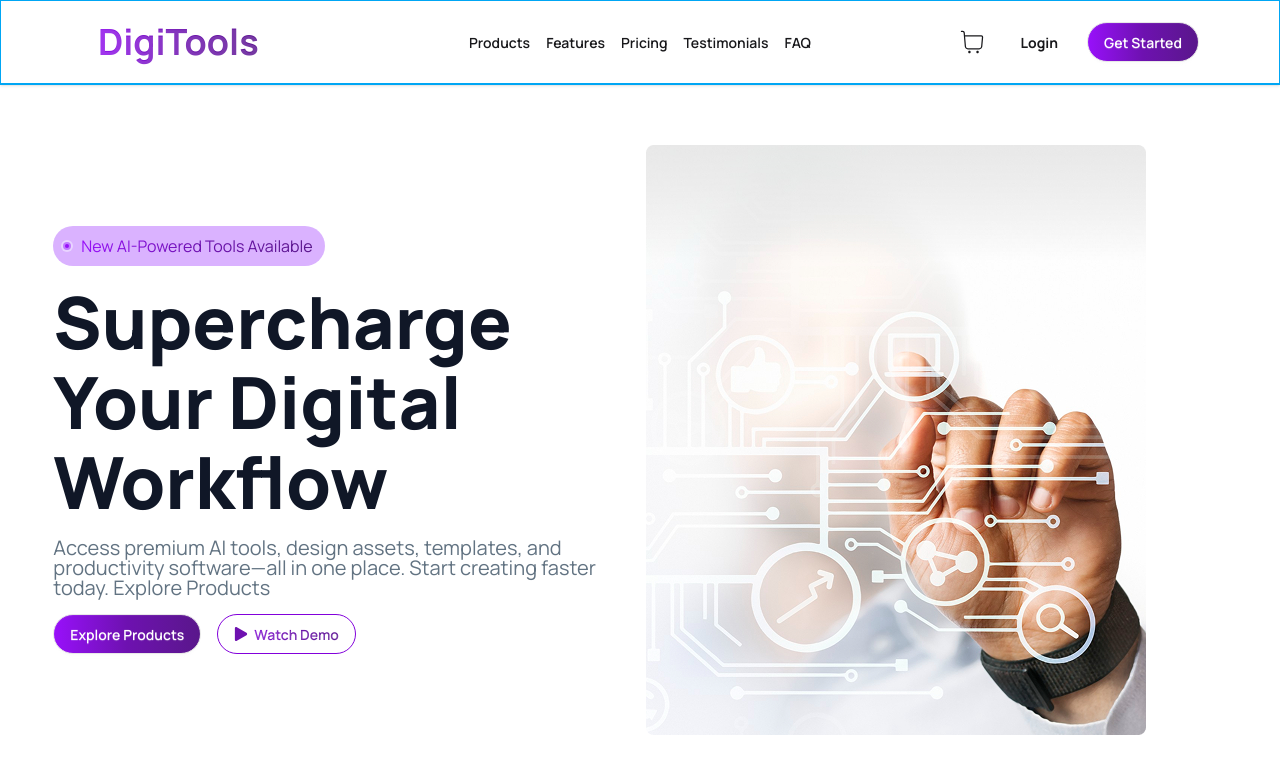
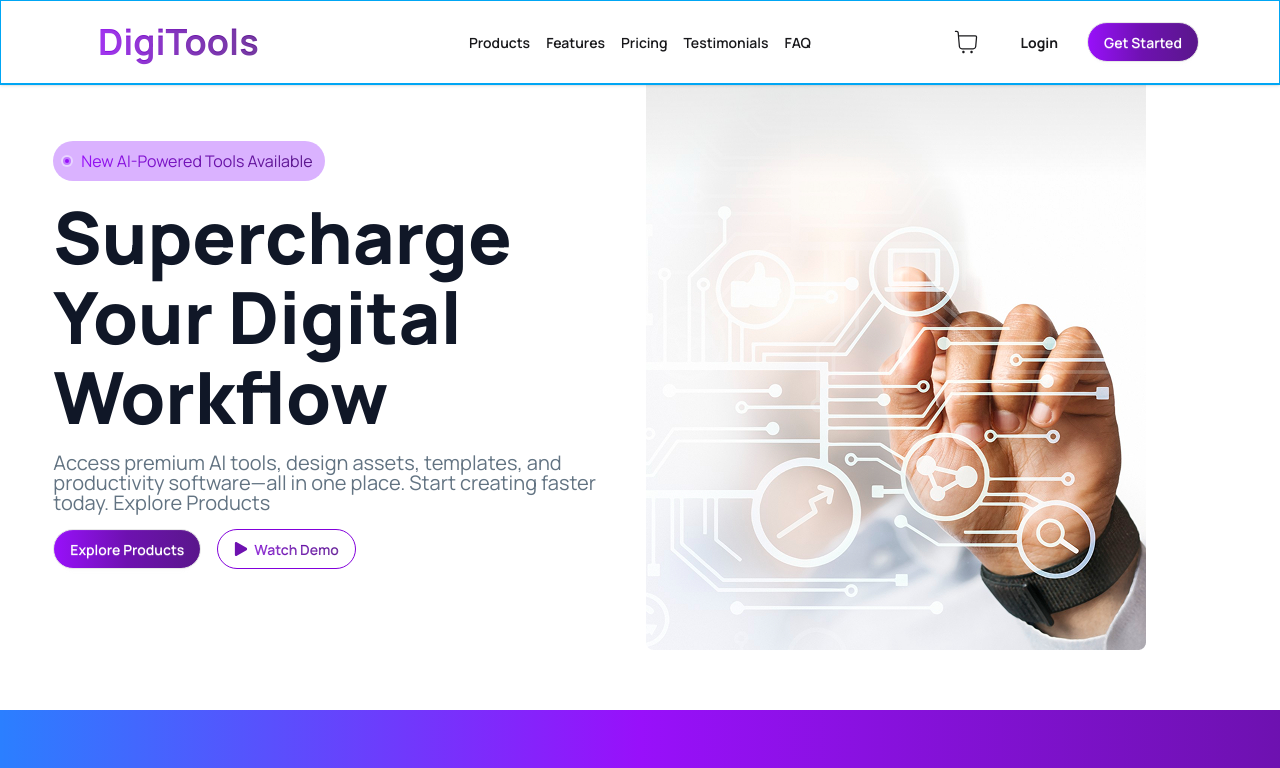
Before and after one commit to HASANCoU/DigiTools, a React (Vite) app: page / in a window 1280 px wide. Shown: the top 768 px of the page. Built offline with nearby package versions, Linux system fonts and the light colour scheme.

Commit message:
Merge All Functionality

```diff
--- a/src/App.jsx
+++ b/src/App.jsx
@@ -8,6 +8,7 @@ import Footer from "./components/footer/Footer";
 import WorkFlow from "./components/main/WorkFlow";
 import Steps from "./components/main/Steps";
 import SamplePricing from "./components/main/SamplePricing";
+import { ToastContainer } from "react-toastify";
 
 const fetchProducts = async () => {
   const res = await fetch("/products.json");
@@ -23,14 +24,14 @@ function App() {
   const [cartState, setCartState] = useState(false);
   const [cartProducts, setCartProducts] = useState([]);
   const [totalPrice, setTotalPrice] = useState(0);
-  const [buyBtnState, setBuyBtnstate] = useState("Buy Now");
 
   const productsPromise = useMemo(() => fetchProducts(), []);
   const pricingCardsPromise = useMemo(() => fetchPricingCard(), []);
   return (
     <>
+    <ToastContainer/>
       <nav>
-        <NavBar />
+        <NavBar cartProducts={cartProducts} />
       </nav>
       <main>
         <Banner />
@@ -48,8 +49,6 @@ function App() {
             cartProducts = {cartProducts}
             setTotalPrice = {setTotalPrice}
             totalPrice = {totalPrice}
-            setBuyBtnstate={setBuyBtnstate}
-            buyBtnState = {buyBtnState}
 
 
           />
--- a/src/components/navBar/NavBar.jsx
+++ b/src/components/navBar/NavBar.jsx
@@ -1,9 +1,9 @@
 import { CiShoppingCart } from "react-icons/ci";
 import React from "react";
 
-const NavBar = () => {
+const NavBar = ({cartProducts}) => {
   return (
-    <div className="navbar bg-base-100 shadow-sm md:px-10 lg:px-20 border-b-2 border-sky-500 border">
+    <div className="fixed top-0 navbar bg-base-100 shadow-sm md:px-10 lg:px-20 border-b-2 border-sky-500 border">
       <div className="navbar-start">
         <div className="dropdown">
           <div tabIndex={0} role="button" className="btn btn-ghost lg:hidden">
@@ -49,7 +49,7 @@ const NavBar = () => {
       </div>
       <div className="navbar-end flex flex-col md:flex-row">
         <button className="btn btn-ghost rounded-full text-3xl">
-          <CiShoppingCart />
+          <CiShoppingCart /> <h3 className="z-10 text-xl relative text-yellow-600 font-bold -top-2.5 right-4">{cartProducts.length? `${cartProducts.length}`:``}</h3>
         </button>
         <button className="btn btn-ghost font-bold rounded-full mr-3">Login</button>
         <button className="btn rounded-full bg-linear-to-r from-purple-600 via-purple-800 to-purple-900 text-white">
--- a/src/components/productsCards/CartsContainer.jsx
+++ b/src/components/productsCards/CartsContainer.jsx
@@ -1,6 +1,6 @@
 import React from "react";
 import { MdHourglassEmpty } from "react-icons/md";
-import { toast, ToastContainer } from "react-toastify";
+import { toast } from "react-toastify";
 
 
 
@@ -14,11 +14,11 @@ const CartsContainer = ({ cartProducts,setCartProducts,setTotalPrice,totalPrice
     }
     const handleBtnProceed = () =>{
         setCartProducts([]);
+        setTotalPrice(0)
         toast.success(`Proceed All cart items!!`)
     }
   return (
     <div className="w-11/12 mx-auto border border-gray-100 rounded-xl p-5 md:p-20 bg-gray-50">
-      <ToastContainer/>
       {cartProducts.length ? (
         <div className="">
           {cartProducts.map((cartProduct) => {
--- a/src/components/productsCards/Product.jsx
+++ b/src/components/productsCards/Product.jsx
@@ -1,6 +1,6 @@
 import React from "react";
 import ListItem from "./ListItem";
-import { toast, ToastContainer } from "react-toastify";
+import { toast } from "react-toastify";
 
 
 
@@ -23,8 +23,8 @@ const Product = ({ product,cartProducts,setCartProducts,setTotalPrice,totalPrice
     : "text-[#0a883e] bg-[#dbfce7]";
 
   return (
+
     <div className="border border-[#bbcad7] rounded-md p-6 flex flex-col h-full space-y-4">
-      <ToastContainer/>
       <div className="flex justify-end">
         {" "}
         <h2 className={`text-[14px] font-medium p-2 rounded-full inline-block text-right ${tagClass}`}>
@@ -47,7 +47,7 @@ const Product = ({ product,cartProducts,setCartProducts,setTotalPrice,totalPrice
           ))}
         </ul>
       </div>
-      <button className="btn btn-block text-white rounded-full font-bold bg-linear-to-r from-purple-600 via-purple-800 to-purple-900" onClick={()=>handleBuyNowBtn({product})}>{isInCart?"Added To Cart" : "Buy Now"}</button>
+      <button className={`btn ${isInCart?"bg-green-600" : "bg-linear-to-r from-purple-600 via-purple-800 to-purple-900"} btn-block text-white rounded-full font-bold `} onClick={()=>handleBuyNowBtn({product})}>{isInCart?"Added To Cart" : "Buy Now"}</button>
     </div>
   );
 };
--- a/src/components/productsCards/Products.jsx
+++ b/src/components/productsCards/Products.jsx
@@ -10,8 +10,6 @@ const Products = ({
   setCartProducts,
   totalPrice,
   setTotalPrice,
-  buyBtnState,
-  setBuyBtnstate
 }) => {
   const products = use(productsPromise);
 
@@ -59,8 +57,6 @@ const Products = ({
                 cartProducts={cartProducts}
                 setTotalPrice={setTotalPrice}
                 totalPrice={totalPrice}
-                setBuyBtnstate = {setBuyBtnstate}
-                buyBtnState = {buyBtnState}
               />
             );
           })}
```
